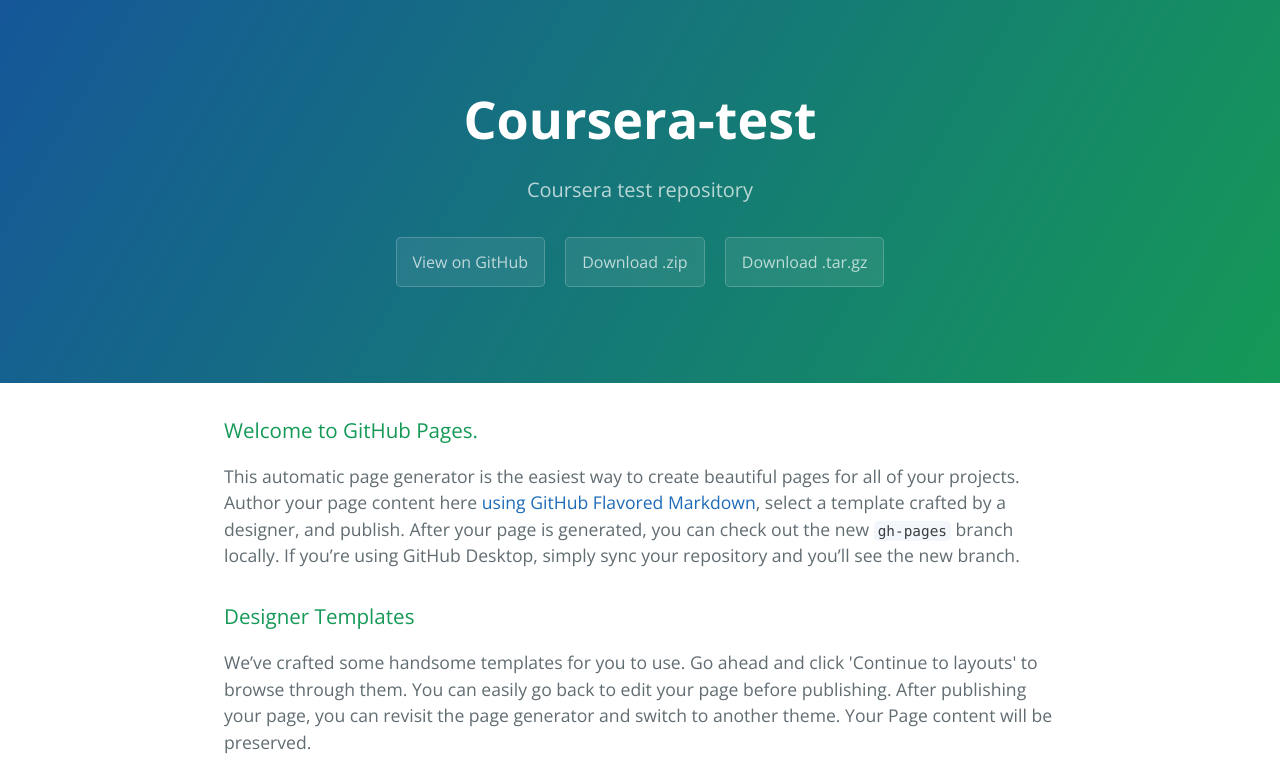
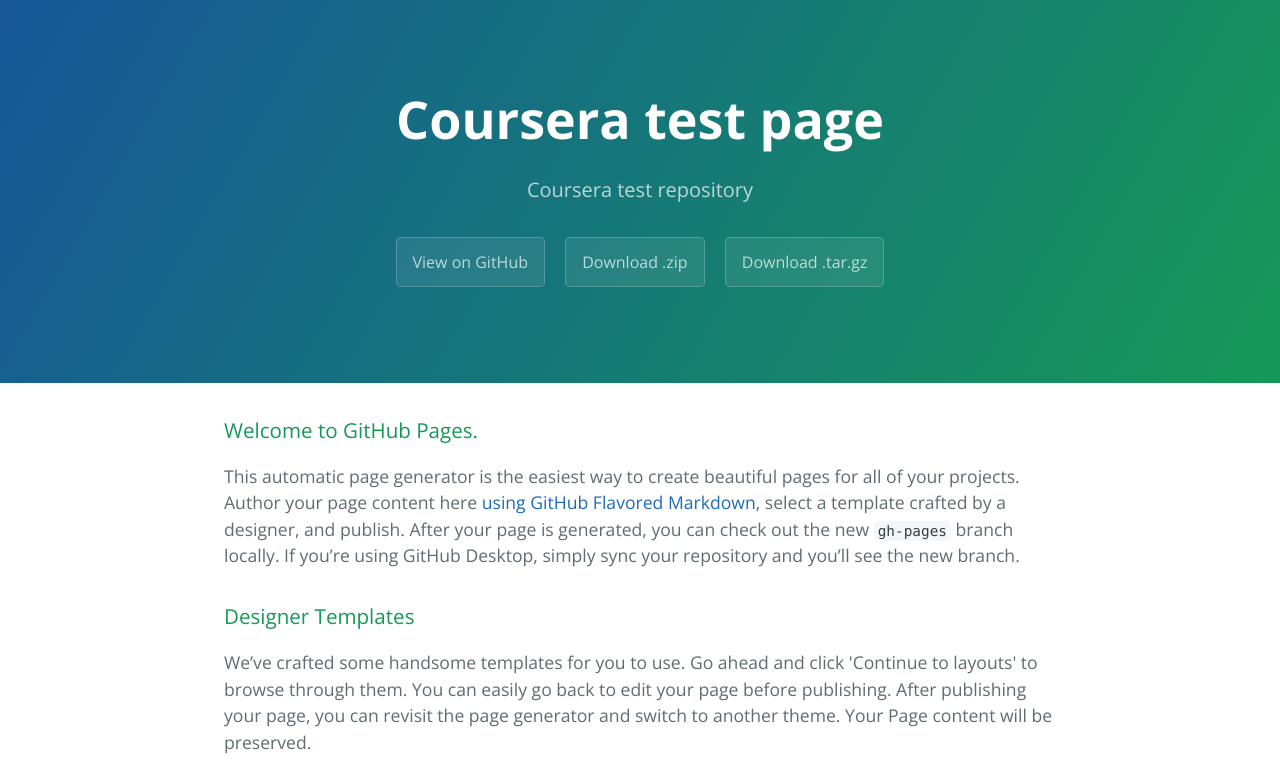
Before and after one commit to rjstroman/coursera-test, a plain HTML site: page index.html in a window 1280 px wide. Shown: the top 784 px of the page. Drawn offline with nearby package versions, Linux system fonts and the light colour scheme.

Commit message:
Update index.html

```diff
--- a/index.html
+++ b/index.html
@@ -11,7 +11,7 @@
   </head>
   <body>
     <section class="page-header">
-      <h1 class="project-name">Coursera-test</h1>
+      <h1 class="project-name">Coursera test page</h1>
       <h2 class="project-tagline">Coursera test repository</h2>
       <a href="https://github.com/rjstroman/coursera-test" class="btn">View on GitHub</a>
       <a href="https://github.com/rjstroman/coursera-test/zipball/master" class="btn">Download .zip</a>
```
